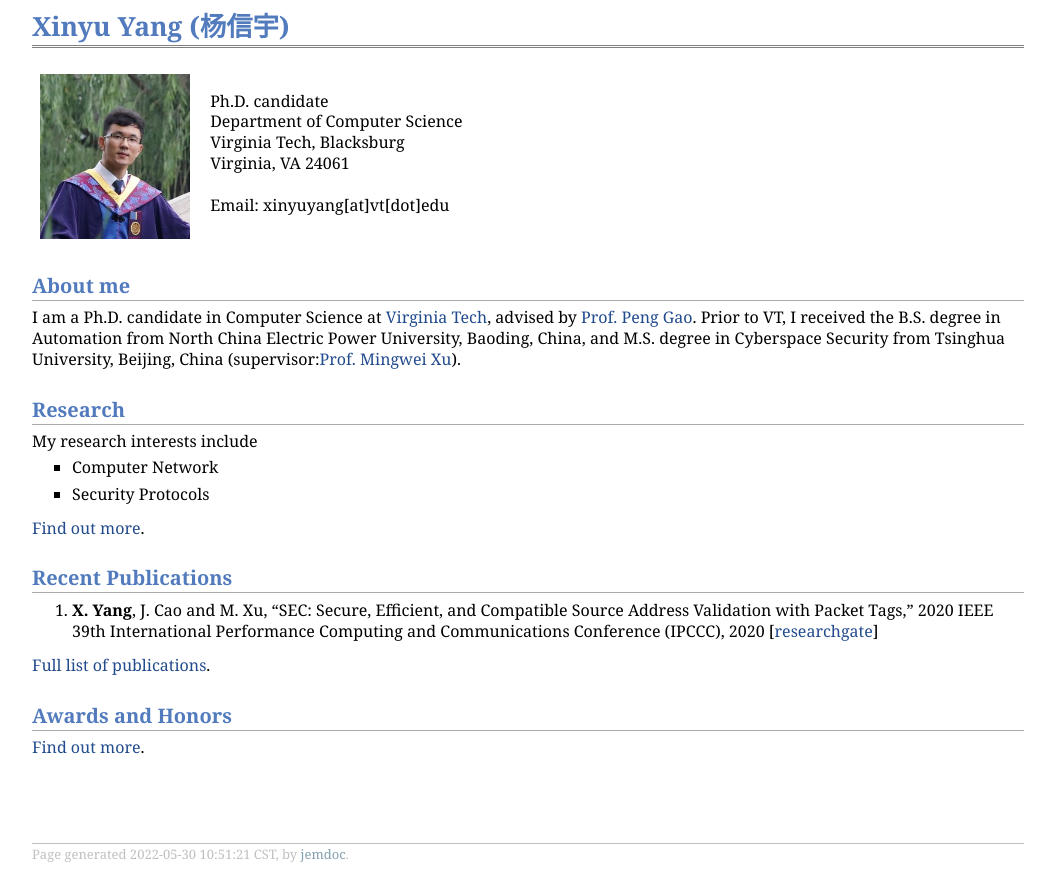
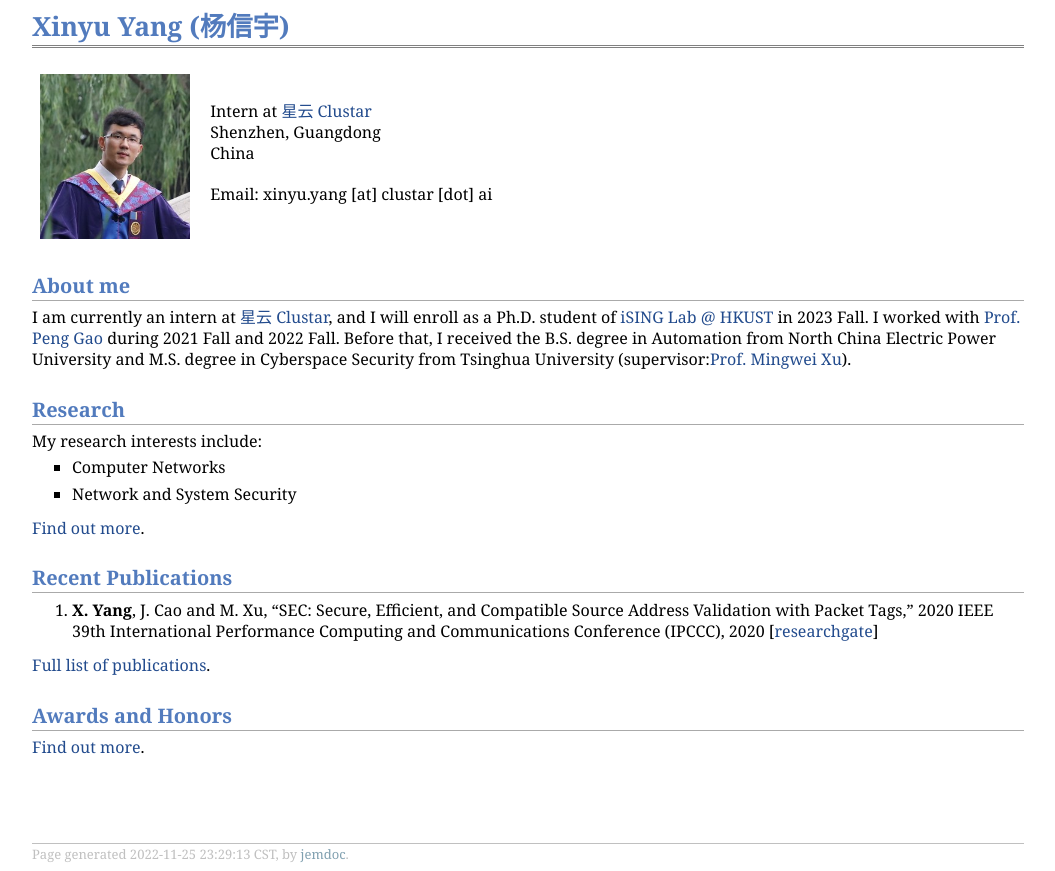
Before and after one commit to xinyu-yang/xinyu-yang.github.io, a plain HTML site: page html/index.html in a window 1280 px wide. Shown: the whole page, without its empty margins (112-1167 px from the left). Drawn offline with Linux system fonts and the light colour scheme.

Commit message:
update status

```diff
--- a/html/index.html
+++ b/html/index.html
@@ -34,23 +34,22 @@
 </div>
 <table class="imgtable"><tr><td>
 <a href="http://xinyu-yang.github.io/"><img src="./bio/bio.jpg" alt="Oops" width="150px" height="165px" /></a>&nbsp;</td>
-<td align="left"><p>Ph.D. candidate <br />
-Department of Computer Science <br />
-Virginia Tech, Blacksburg <br />
-Virginia, VA 24061
+<td align="left"><p>Intern at <a href="https://clustarai.com/">星云 Clustar</a> <br />
+Shenzhen, Guangdong <br />
+China
 <br /> <br />
-Email: xinyuyang[at]vt[dot]edu</p>
+Email: xinyu.yang [at] clustar [dot] ai</p>
 </td></tr></table>
 <h2>About me</h2>
-<p>I am a Ph.D. candidate in Computer Science at <a href="https://www.vt.edu">Virginia Tech</a>, advised by <a href="https://people.cs.vt.edu/penggao/">Prof. Peng Gao</a>.
-Prior to VT, I received the B.S. degree in Automation from North China Electric Power University, Baoding, China,
-and M.S. degree in Cyberspace Security from Tsinghua University, Beijing, China (supervisor:<a href="http://routing.netlab.edu.cn/tiki-index.php?page=Mingwei+Xu">Prof. Mingwei Xu</a>).</p>
+<p>I am currently an intern at <a href="https://clustarai.com/">星云 Clustar</a>, and I will enroll as a Ph.D. student of <a href="https://ising.cse.ust.hk/">iSING Lab @ HKUST</a> in 2023 Fall.
+I worked with <a href="https://people.cs.vt.edu/penggao/">Prof. Peng Gao</a> during 2021 Fall and 2022 Fall.
+Before that, I received the B.S. degree in Automation from North China Electric Power University and M.S. degree in Cyberspace Security from Tsinghua University (supervisor:<a href="http://routing.netlab.edu.cn/tiki-index.php?page=Mingwei+Xu">Prof. Mingwei Xu</a>).</p>
 <h2>Research</h2>
-<p>My research interests include </p>
+<p>My research interests include:</p>
 <ul>
-<li><p>Computer Network</p>
+<li><p>Computer Networks</p>
 </li>
-<li><p>Security Protocols</p>
+<li><p>Network and System Security</p>
 </li>
 </ul>
 <p><a href="research.html">Find out more</a>.</p>
@@ -66,7 +65,7 @@ and M.S. degree in Cyberspace Security from Tsinghua University, Beijing, China
 </p>
 <div id="footer">
 <div id="footer-text">
-Page generated 2022-05-30 10:51:21 CST, by <a href="http://jemdoc.jaboc.net/">jemdoc</a>.
+Page generated 2022-11-25 23:29:13 CST, by <a href="http://jemdoc.jaboc.net/">jemdoc</a>.
 </div>
 </div>
 </div>
```
Also changed, not shown: 1 other file.
